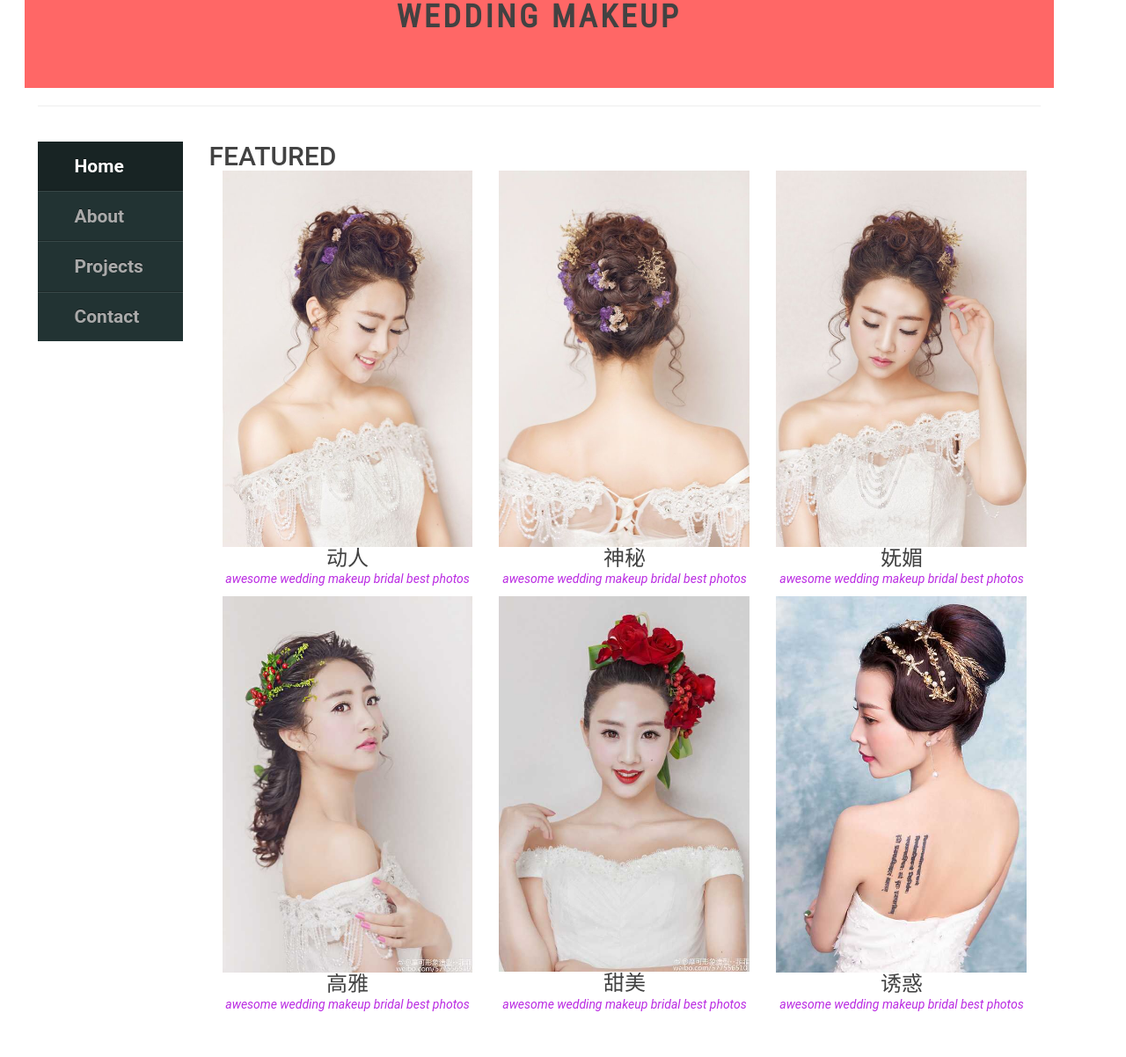
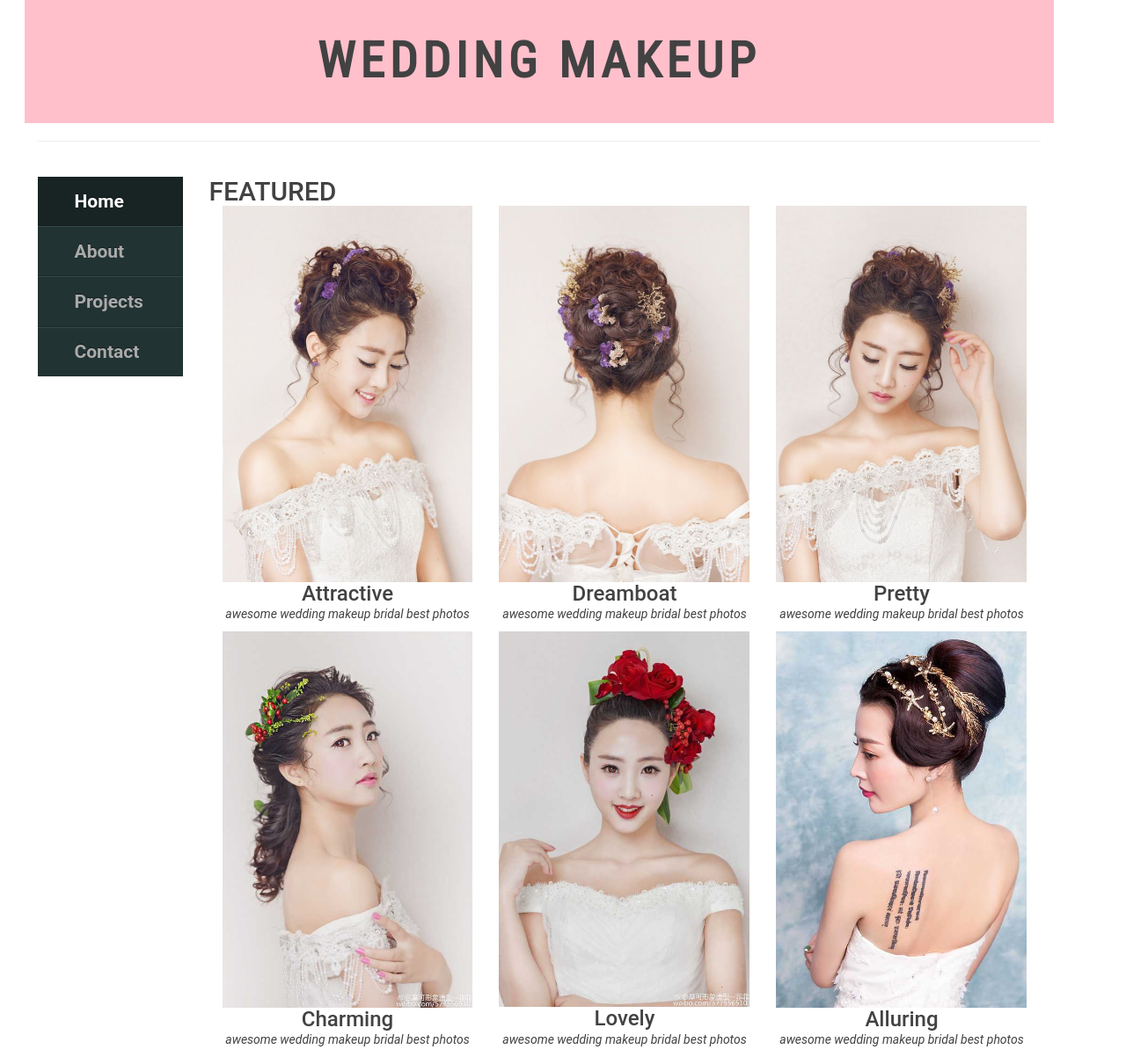
Before and after one commit to android-rain/Front-End-Web-Development, a website: page p3/index.html in a window 1280 px wide. Shown: the whole page at 88% size. Before the commit the page ends 1162 px from the top, so only its background shows below. Drawn offline with Linux system fonts and the light colour scheme.

Commit message:
changed the content in h3 and some colors

```diff
--- a/p3/css/main.css
+++ b/p3/css/main.css
@@ -33,14 +33,18 @@ div {
 
 header {
 	display: flex;
+	background-color: pink;
+	height: 10em;
+	align-items: center;
 }
 hr {
 	height: 20px;
 }
 
 h1{
-	background: #FF6766;
-	height: 100px;
+	/*background: #FF6766;*/
+	/*height: 100px;*/
+	font-size: 4em;
 	font-weight: bold;
 	font-family: 'Roboto Condensed', san-serif;
 	letter-spacing: 0.1em;
@@ -170,5 +174,5 @@ a:hover {
 /*navigation description END*/
 .text-set {
 	font-style: italic;
-	color: #ba2be2;
+	/*color: #ba2be2;*/
 }
--- a/p3/index.html
+++ b/p3/index.html
@@ -50,7 +50,7 @@
                                     <source src="" type="">
                                     <img class="img-responsive center-block" src="images/beautifulwoman1.jpg" alt="the bride makeup">
                                     <figcaption>
-                                        <h3 class="text-center">动人</h3>
+                                        <h3 class="text-center">Attractive</h3>
                                         <p class="text-center text-set">awesome wedding makeup bridal best photos</p>
                                     </figcaption>
                                 </picture>
@@ -65,7 +65,7 @@
                                     <source src="" type="">
                                     <img class="img-responsive center-block" src="images/beautifulwoman2.jpg" alt="the bride makeup">
                                     <figcaption>
-                                        <h3 class="text-center">神秘</h3>
+                                        <h3 class="text-center">Dreamboat</h3>
                                         <p class="text-center text-set">awesome wedding makeup bridal best photos</p>
                                     </figcaption>
                                 </picture>
@@ -80,7 +80,7 @@
                                     <source src="" type="">
                                     <img class="img-responsive center-block" src="images/beautifulwoman3.jpg" alt="the bride makeup">
                                     <figcaption>
-                                        <h3 class="text-center">妩媚</h3>
+                                        <h3 class="text-center">Pretty</h3>
                                         <p class="text-center text-set">awesome wedding makeup bridal best photos</p>
                                     </figcaption>
                                 </picture>
@@ -95,7 +95,7 @@
                                     <source src="" type="">
                                     <img class="img-responsive center-block" src="images/beautifulwoman4.jpg" alt="the bride makeup">
                                     <figcaption>
-                                        <h3 class="text-center">高雅</h3>
+                                        <h3 class="text-center">Charming</h3>
                                         <p class="text-center text-set">awesome wedding makeup bridal best photos</p>
                                     </figcaption>
                                 </picture>
@@ -111,7 +111,7 @@
                                     <source src="" type="">
                                     <img class="img-responsive center-block" src="images/beautifulwoman5.jpg" alt="the bride makeup">
                                     <figcaption>
-                                        <h3 class="text-center">甜美</h3>
+                                        <h3 class="text-center">Lovely</h3>
                                         <p class="text-center text-set">awesome wedding makeup bridal best photos</p>
                                     </figcaption>
                                 </picture>
@@ -126,7 +126,7 @@
                                     <source src="" type="">
                                     <img class="img-responsive center-block" src="images/beautifulwoman6.jpg" alt="the bride makeup">
                                     <figcaption>
-                                        <h3 class="text-center">诱惑</h3>
+                                        <h3 class="text-center">Alluring</h3>
                                         <p class="text-center text-set">awesome wedding makeup bridal best photos</p>
                                     </figcaption>
                                 </picture>
```
